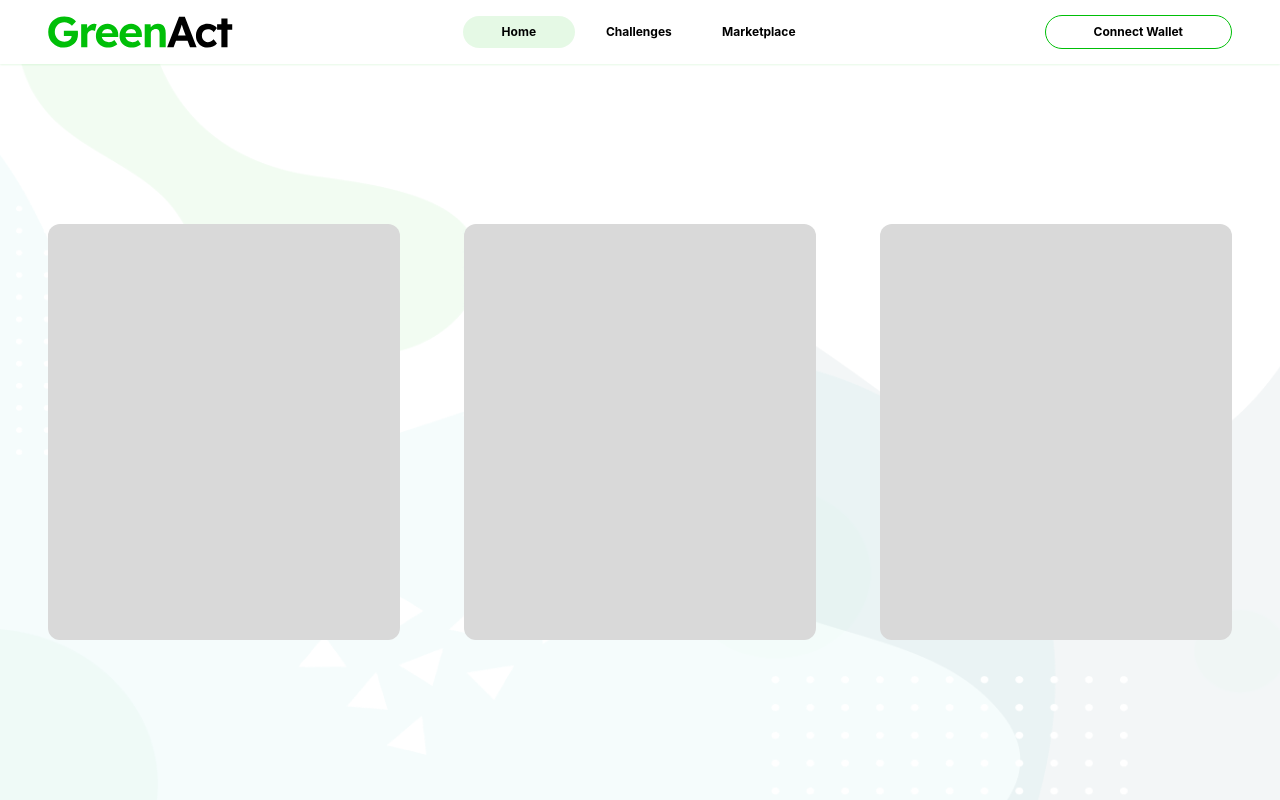
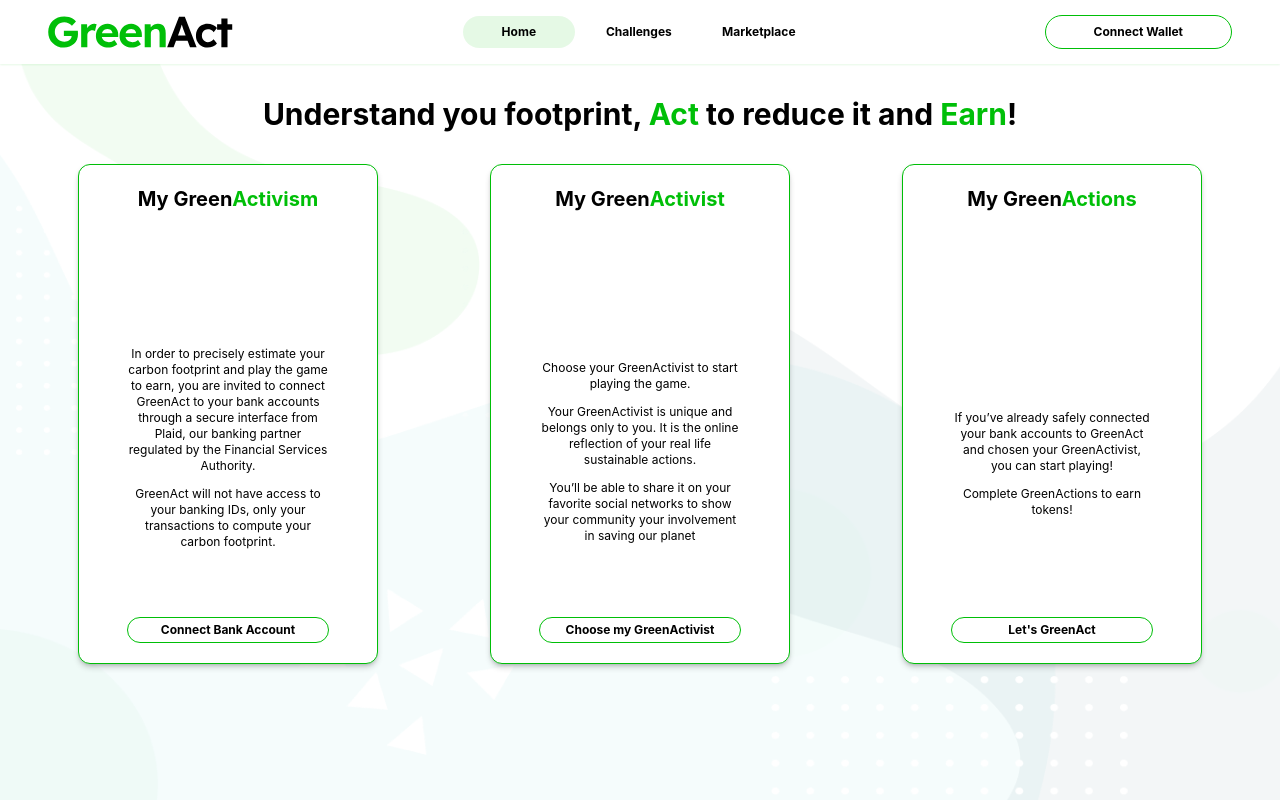
Before and after one commit to Green-Act/webapp, a React (Create React App) app: page / in a window 1280 px wide. Built offline with nearby package versions, Linux system fonts and the light colour scheme.

Commit message:
feat: add home page cards

```diff
--- a/src/pages/Home.tsx
+++ b/src/pages/Home.tsx
@@ -1,12 +1,124 @@
 import React from "react";
 
+type HomePageCard = {
+  title: React.ReactElement;
+  image: string;
+  content: React.ReactElement | string;
+  buttonText: string;
+  buttonAction: () => unknown;
+};
+
 const Home: React.FC<Record<string, never>> = () => {
+  const connectBankAccount = () => {
+    console.log("Connect bank account");
+  };
+
+  const chooseGreenActivist = () => {
+    console.log("Choose green activist");
+  };
+
+  const letsGreenAct = () => {
+    console.log("Let's greenact");
+  };
+
+  const homePageCards: Array<HomePageCard> = [
+    {
+      title: (
+        <h6 className="font-bold text-xl">
+          My Green<span className="text-gat-green">Activism</span>
+        </h6>
+      ),
+      image: "",
+      content: (
+        <div className="text-xs text-center">
+          <p>
+            In order to precisely estimate your carbon footprint and play the
+            game to earn, you are invited to connect GreenAct to your bank
+            accounts through a secure interface from Plaid, our banking partner
+            regulated by the Financial Services Authority.
+          </p>
+
+          <p className="mt-3">
+            GreenAct will not have access to your banking IDs, only your
+            transactions to compute your carbon footprint.
+          </p>
+        </div>
+      ),
+      buttonText: "Connect Bank Account",
+      buttonAction: connectBankAccount,
+    },
+    {
+      title: (
+        <h6 className="font-bold text-xl">
+          My Green<span className="text-gat-green">Activist</span>
+        </h6>
+      ),
+      image: "",
+      content: (
+        <div className="text-xs text-center">
+          <p>Choose your GreenActivist to start playing the game.</p>
+
+          <p className="mt-3">
+            Your GreenActivist is unique and belongs only to you. It is the
+            online reflection of your real life sustainable actions.
+          </p>
+          <p className="mt-3">
+            You’ll be able to share it on your favorite social networks to show
+            your community your involvement in saving our planet
+          </p>
+        </div>
+      ),
+      buttonText: "Choose my GreenActivist",
+      buttonAction: chooseGreenActivist,
+    },
+    {
+      title: (
+        <h6 className="font-bold text-xl">
+          My Green<span className="text-gat-green">Actions</span>
+        </h6>
+      ),
+      image: "",
+      content: (
+        <div className="text-xs text-center">
+          <p>
+            If you’ve already safely connected your bank accounts to GreenAct
+            and chosen your GreenActivist, you can start playing!{" "}
+          </p>
+
+          <p className="mt-3">Complete GreenActions to earn tokens!</p>
+        </div>
+      ),
+      buttonText: "Let's GreenAct",
+      buttonAction: letsGreenAct,
+    },
+  ];
   return (
     <div className="h-full w-full px-12">
-      <div className="flex items-center justify-center space-x-16 py-40 h-full">
-        <div className="rounded-xl bg-gat-gray h-full w-1/3"></div>
-        <div className="rounded-xl bg-gat-gray h-full w-1/3"></div>
-        <div className="rounded-xl bg-gat-gray h-full w-1/3"></div>
+      <h1 className="text-3xl font-bold text-center py-8">
+        Understand you footprint, <span className="text-gat-green">Act</span> to
+        reduce it and <span className="text-gat-green">Earn</span>!
+      </h1>
+      <div className="flex items-center justify-center space-x-28">
+        {homePageCards.map(
+          ({ title, image, content, buttonText, buttonAction }, index) => {
+            return (
+              <div
+                className="flex flex-col items-center justify-between rounded-xl bg-white border border-gat-green shadow-md shadow-black/20 h-[500px] w-1/3 max-w-[300px] px-12 py-5"
+                key={index}
+              >
+                {title}
+                <img src={image} />
+                {content}
+                <button
+                  className="border border-gat-green w-full py-1 rounded-full font-bold text-xs"
+                  onClick={buttonAction}
+                >
+                  {buttonText}
+                </button>
+              </div>
+            );
+          }
+        )}
       </div>
     </div>
   );
```
